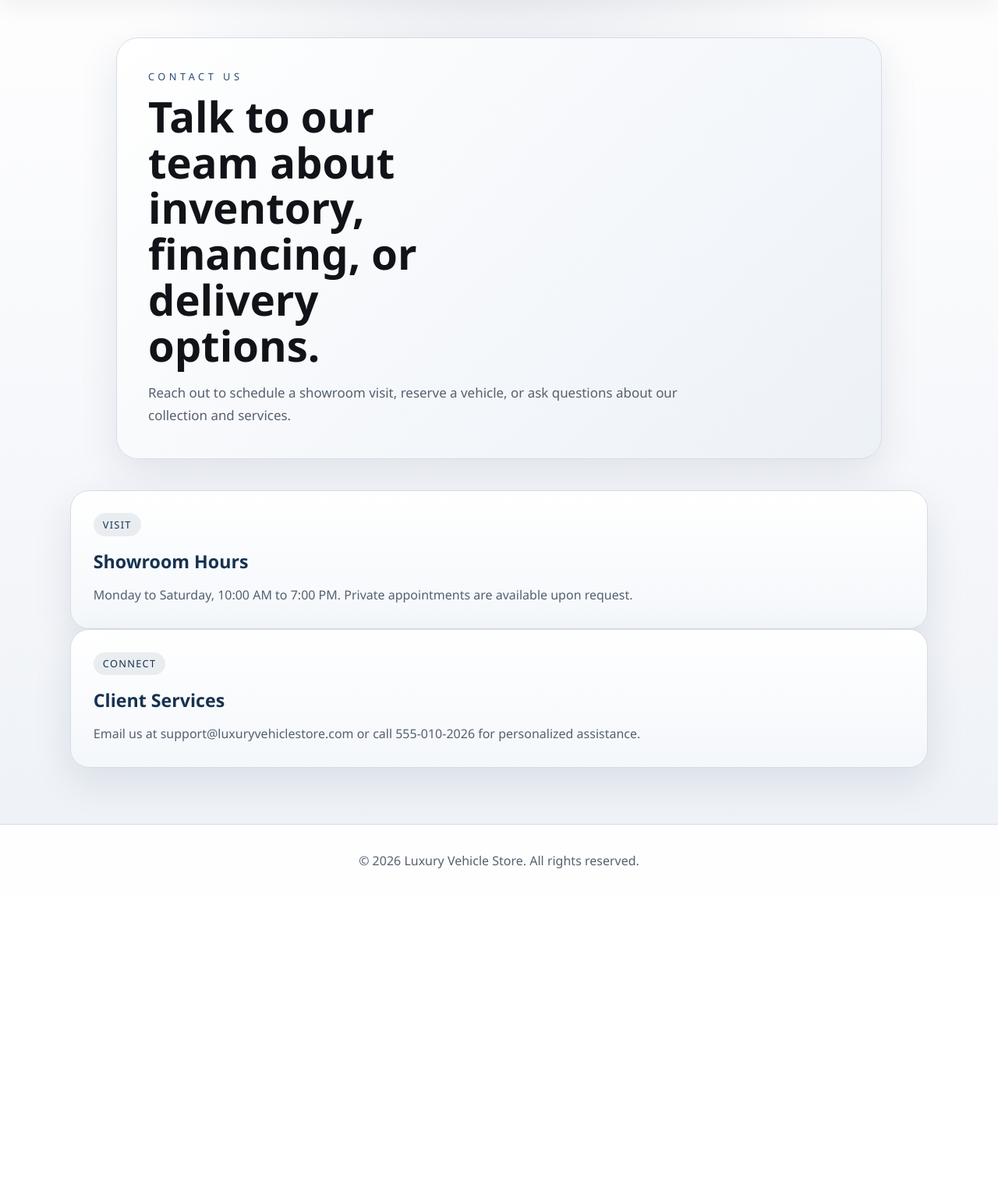
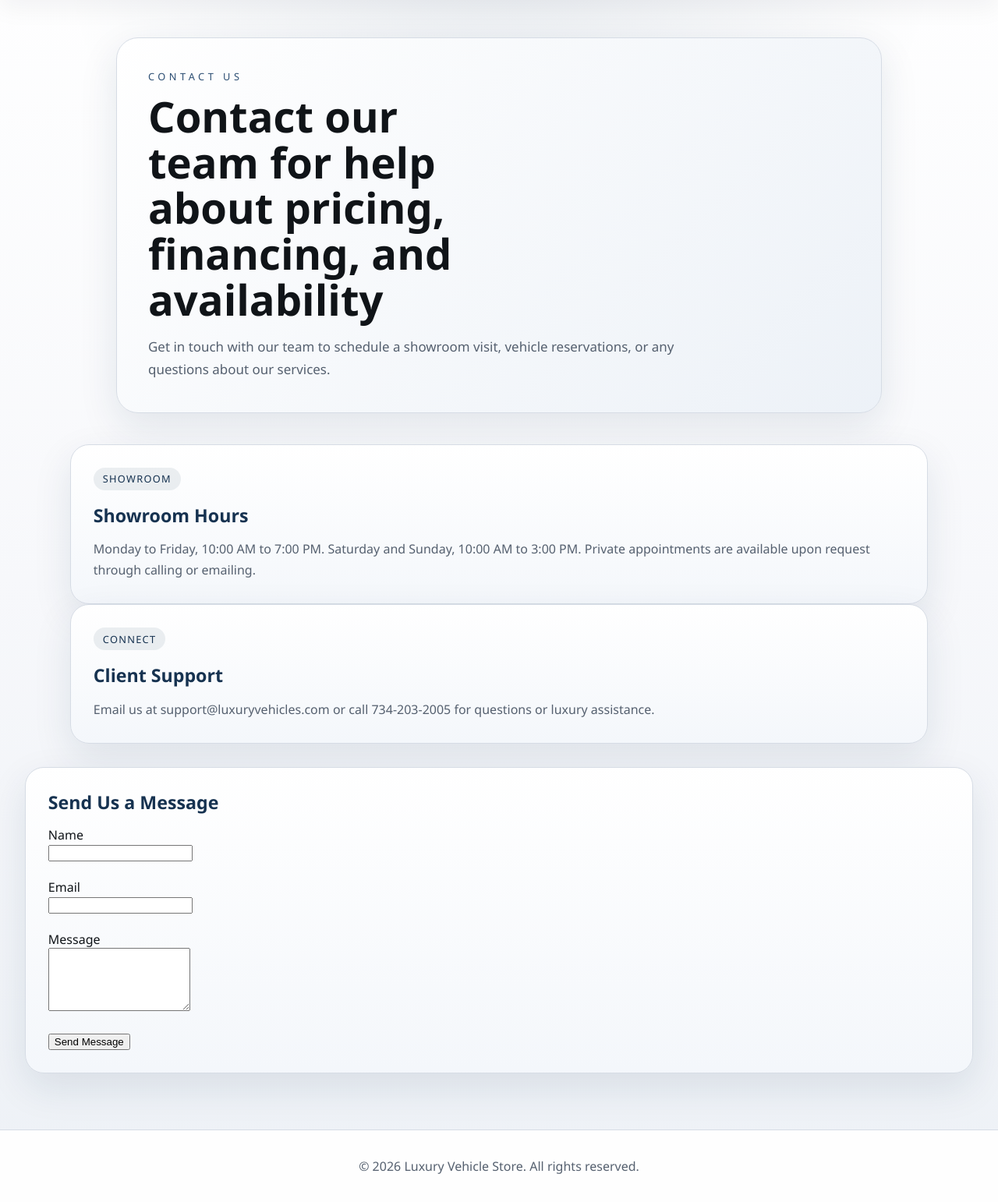
Before and after one commit to khalid-j8/WebDevProject, a PHP site: page /contact.php in a window 1280 px wide. Shown: the part 127-1669 px from the top of the page at 78% size. Before the commit the page ends 1241 px from the top, so only its background shows below. Run offline with PHP 8.4, Linux system fonts and the light colour scheme; data comes from the database, SQL or seed files in the repository.

Commit message:
Updated contact page with form and database

```diff
--- a/contact.php
+++ b/contact.php
@@ -2,27 +2,77 @@
 $pageTitle = 'Contact | Luxury Vehicle Store';
 $currentPage = 'contact';
 include __DIR__ . '/includes/header.php';
+
+$host = '127.0.0.1';
+$dbname = 'luxury_vehicle_store';
+$username = 'root';
+$password = '';
+
+$conn = new mysqli($host, $username, $password, $dbname);
+
+if ($conn->connect_error) {
+    die("Connection failed: " . $conn->connect_error);
+}
+$success = false;
+
+if ($_SERVER["REQUEST_METHOD"] == "POST") {
+    $name = $conn->real_escape_string($_POST['name'] ?? '');
+    $email = $conn->real_escape_string($_POST['email'] ?? '');
+    $message = $conn->real_escape_string($_POST['message'] ?? '');
+
+    if (!empty($name) && !empty($email) && !empty($message)) {
+        $sql = "INSERT INTO contacts (name, email, message)
+                VALUES ('$name', '$email', '$message')";
+
+        if ($conn->query($sql) === TRUE) {
+            $success = true;
+        }
+    }
+}
 ?>
+
 <main class="content-page">
     <section class="page-hero">
         <p class="eyebrow">Contact Us</p>
-            <h2>Talk to our team about inventory, financing, or delivery options.</h2>
+        <h2>Contact our team for help about pricing, financing, and availability</h2>
         <p class="page-intro">
-                Reach out to schedule a showroom visit, reserve a vehicle, or ask questions about our collection and services.
+            Get in touch with our team to schedule a showroom visit, vehicle reservations, or any questions about our services.
         </p>
     </section>
 
+    <?php if ($success): ?>
+        <p style="color: green; text-align:center;">Thank You! Your message has been received</p>
+    <?php endif; ?>
+
     <section class="content-grid">
         <article class="content-card">
-                <span class="section-tag">Visit</span>
+            <span class="section-tag">Showroom</span>
             <h3>Showroom Hours</h3>
-                <p>Monday to Saturday, 10:00 AM to 7:00 PM. Private appointments are available upon request.</p>
+            <p>Monday to Friday, 10:00 AM to 7:00 PM. Saturday and Sunday, 10:00 AM to 3:00 PM. Private appointments are available upon request through calling or emailing.</p>
         </article>
+
         <article class="content-card">
             <span class="section-tag">Connect</span>
-                <h3>Client Services</h3>
-                <p>Email us at support@luxuryvehiclestore.com or call 555-010-2026 for personalized assistance.</p>
+            <h3>Client Support</h3>
+            <p>Email us at support@luxuryvehicles.com or call 734-203-2005 for questions or luxury assistance.</p>
         </article>
+    </section>
+
+    <section class="content-card" style="margin-top: 30px;">
+        <h3>Send Us a Message</h3>
+
+        <form method="POST">
+            <label>Name</label><br>
+            <input type="text" name="name" required><br><br>
+
+            <label>Email</label><br>
+            <input type="email" name="email" required><br><br>
+
+            <label>Message</label><br>
+            <textarea name="message" rows="5" required></textarea><br><br>
+
+            <button type="submit">Send Message</button>
+        </form>
     </section>
 </main>
 <?php include __DIR__ . '/includes/footer.php'; ?>
```
Lines whose indentation alone changed are shown as unchanged.
